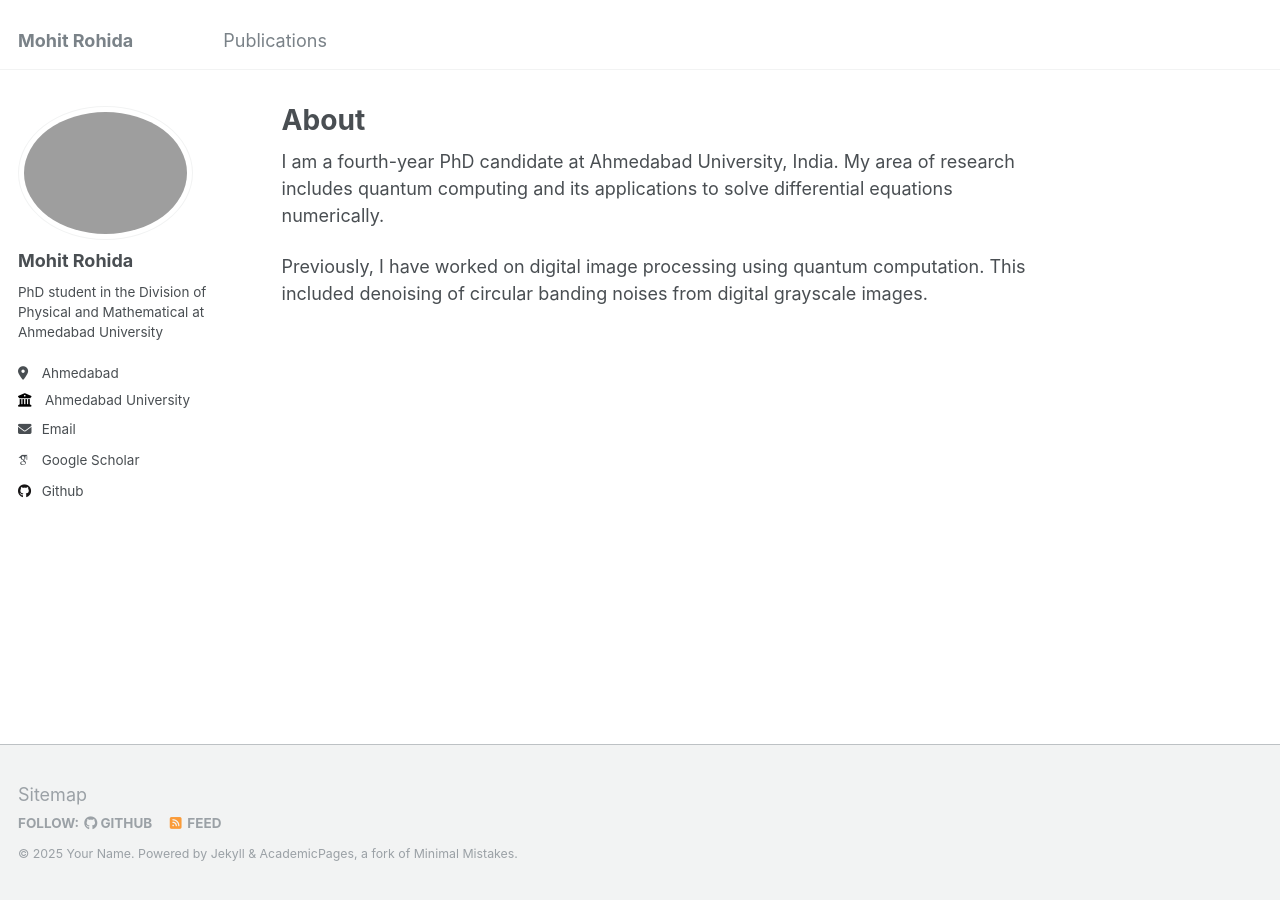
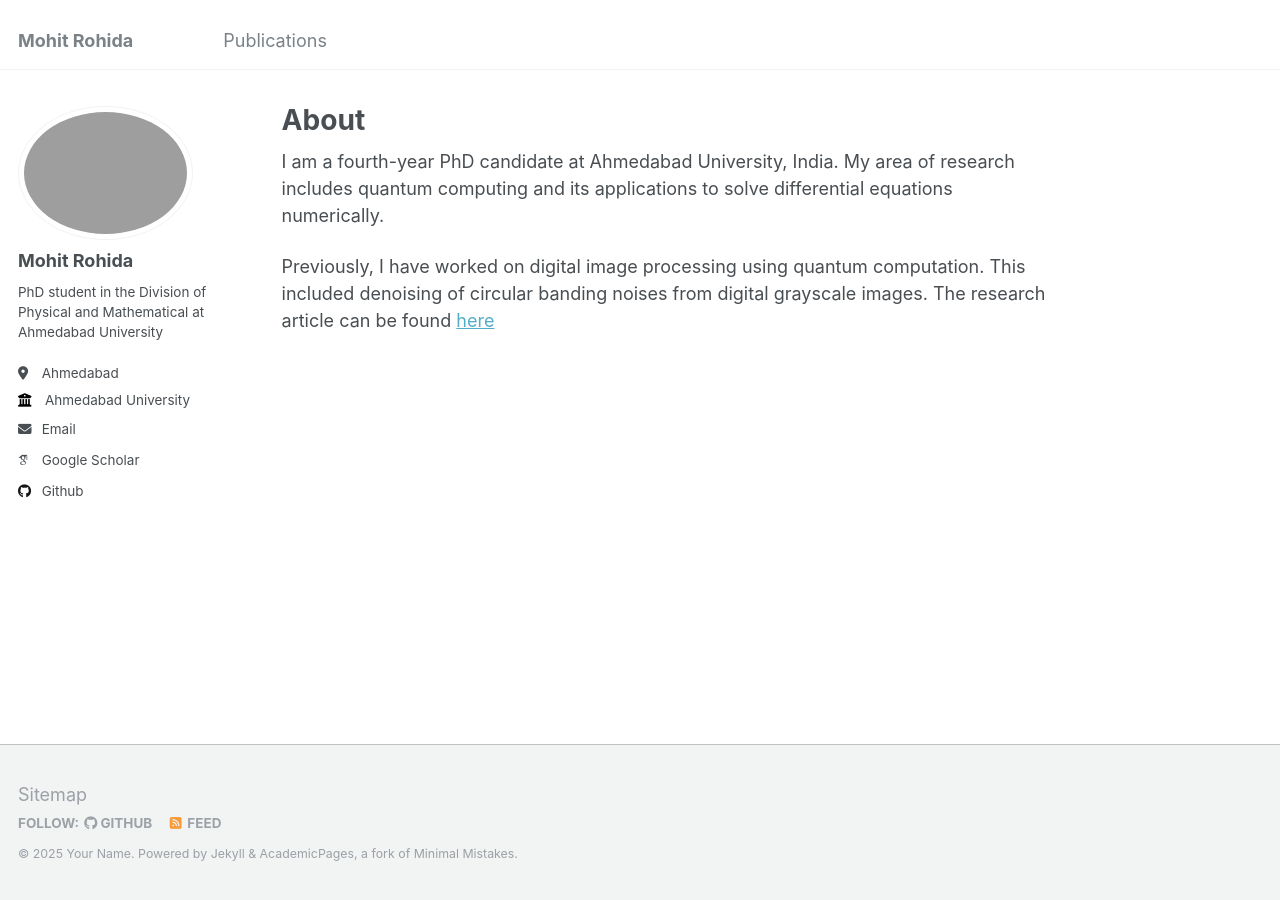
Before and after one commit to MRohida/Mohit-Rohida, a Jekyll site: the page built from _pages/about.md, in a window 1280 px wide. Built offline with Jekyll 4.4.1, drawn with Linux system fonts in a browser that asks for light colours; some web fonts are replaced.

Commit message:
Update about.md

```diff
--- a/_pages/about.md
+++ b/_pages/about.md
@@ -9,4 +9,4 @@ redirect_from:
 
 I am a fourth-year PhD candidate at Ahmedabad University, India. My area of research includes quantum computing and its applications to solve differential equations numerically.
 
-Previously, I have worked on digital image processing using quantum computation. This included denoising of circular banding noises from digital grayscale images.
+Previously, I have worked on digital image processing using quantum computation. This included denoising of circular banding noises from digital grayscale images. The research article can be found [here](https://link.springer.com/article/10.1007/s42484-024-00205-9)
```
